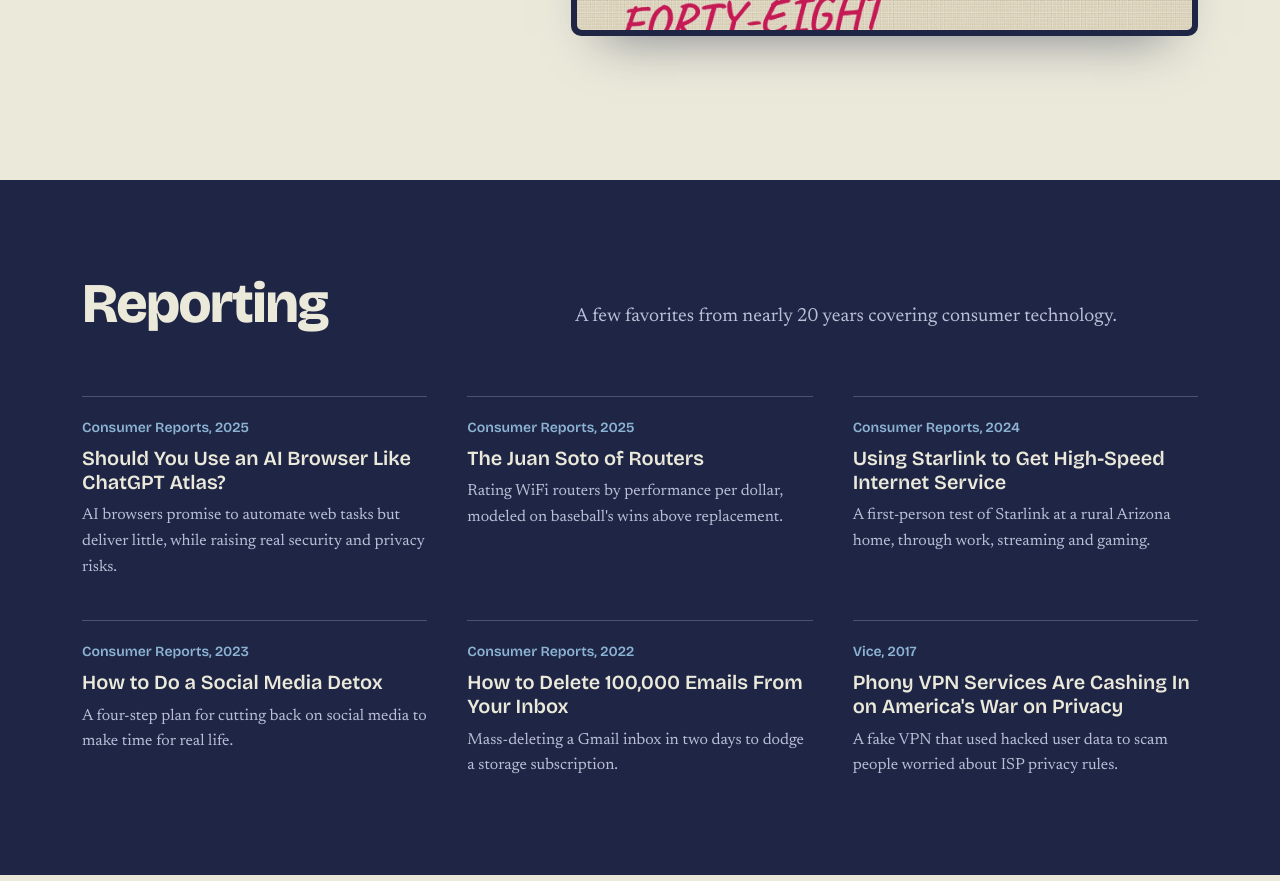
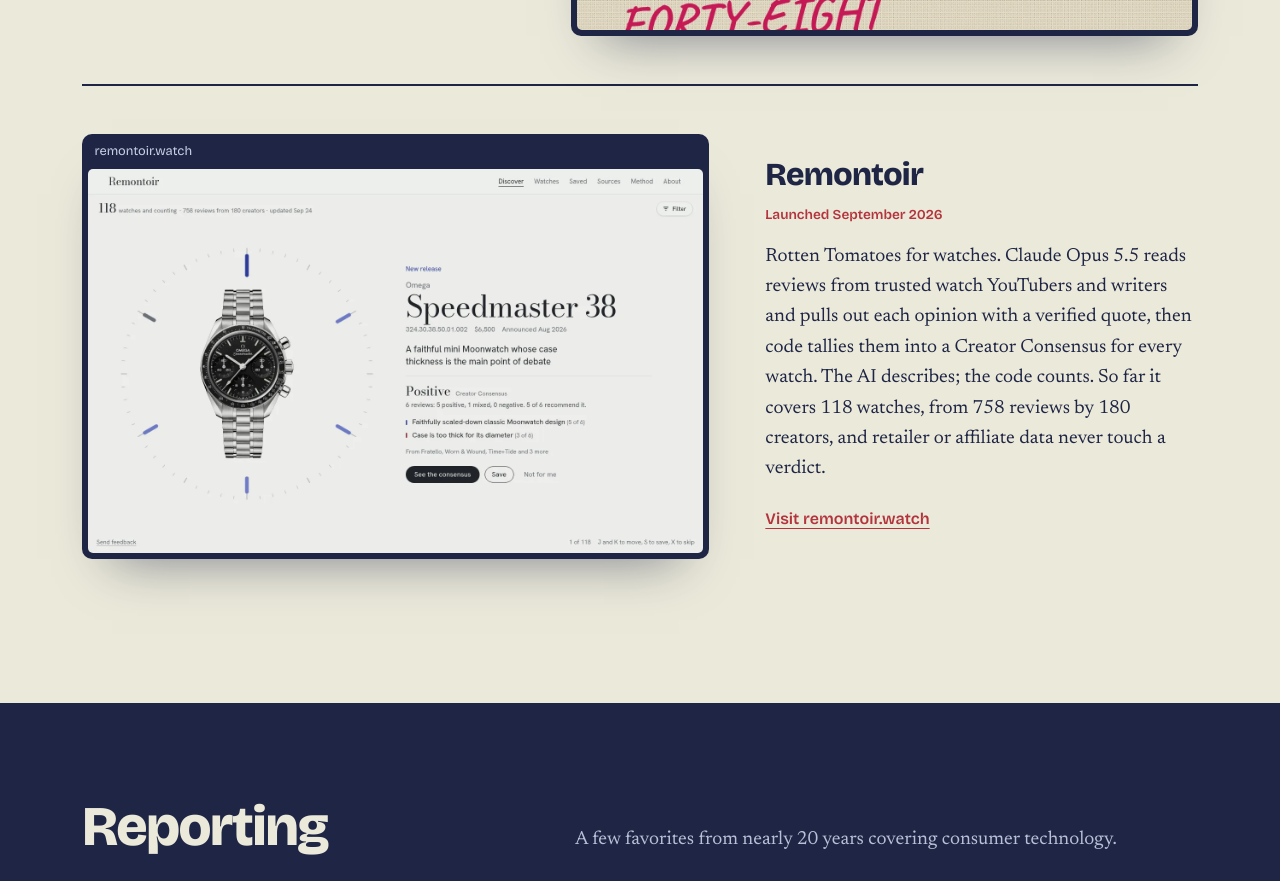
Before and after one commit to daylayown/landing-page, a plain HTML site: page index.html in a window 1280 px wide. Shown: the part 5733-6614 px from the top of the page. Drawn offline with nearby package versions, Linux system fonts and the light colour scheme.

Commit message:
Add Remontoir to the projects
Remontoir (remontoir.watch) is a Rotten Tomatoes for watches: Claude
Opus 5.5 extracts opinions from creator reviews and code tallies them
into a Creator Consensus. Adds its screenshot and lists it in CLAUDE.md.

Co-Authored-By: Claude Opus 5.5 <noreply@anthropic.com>

```diff
--- a/index.html
+++ b/index.html
@@ -184,6 +184,19 @@
             <a class="visit" href="https://matchdayinference.com" target="_blank" rel="noopener">Visit matchdayinference.com</a>
           </div>
         </article>
+
+        <article class="project">
+          <a class="shot" href="https://remontoir.watch" target="_blank" rel="noopener">
+            <span class="bar">remontoir.watch</span>
+            <img src="img/projects/remontoir.webp" alt="The Remontoir homepage, showing the Omega Speedmaster 38 with a positive Creator Consensus from six reviews" />
+          </a>
+          <div>
+            <h3>Remontoir</h3>
+            <span class="status">Launched September 2026</span>
+            <p>Rotten Tomatoes for watches. Claude Opus 5.5 reads reviews from trusted watch YouTubers and writers and pulls out each opinion with a verified quote, then code tallies them into a Creator Consensus for every watch. The AI describes; the code counts. So far it covers 118 watches, from 758 reviews by 180 creators, and retailer or affiliate data never touch a verdict.</p>
+            <a class="visit" href="https://remontoir.watch" target="_blank" rel="noopener">Visit remontoir.watch</a>
+          </div>
+        </article>
       </div>
 
     </div>
```
Also changed, not shown: img/projects/remontoir.webp (added), 1 other file.
